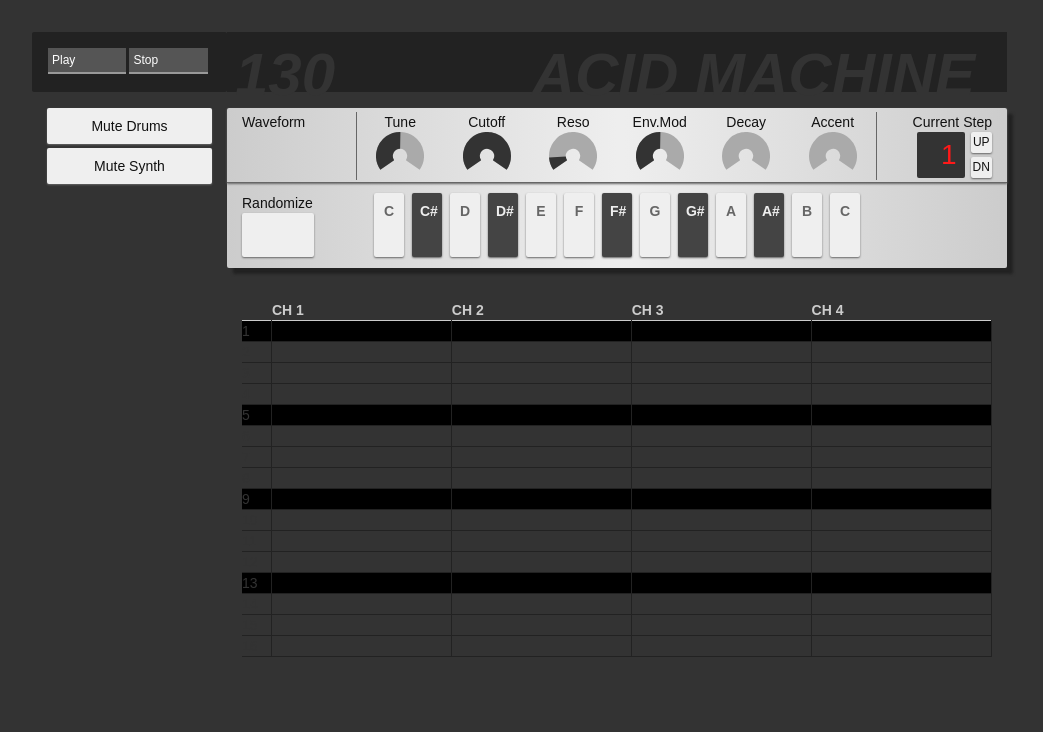
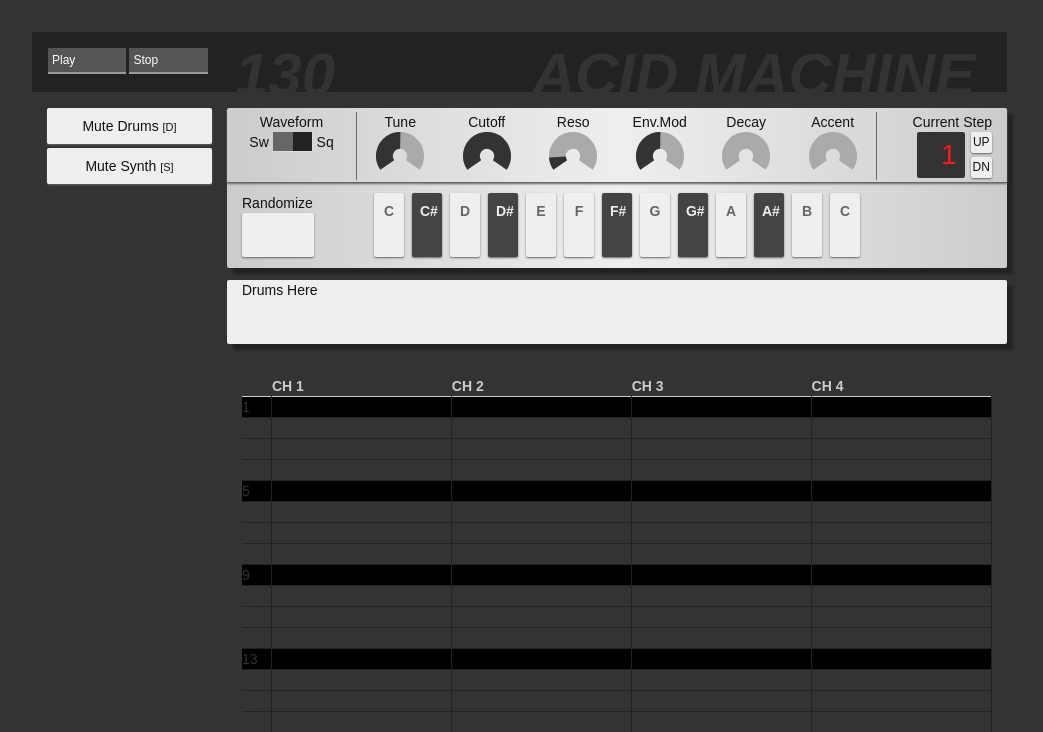
Before and after one commit to hitautodestruct/acidmachine, a PHP site: page / in a window 1280 px wide. Shown: the top 732 px of the page, without its empty margins (23-1066 px from the left). Run offline with PHP 8.4, Linux system fonts and the light colour scheme.

Commit message:
Added waveform selector

```diff
--- a/css/style.css
+++ b/css/style.css
@@ -13,6 +13,16 @@ zoom:1;
 vertical-align: top;
 }
 
+.instrument-shadow{
+	box-shadow: 6px 6px 3px #222222;
+}
+
+.drum1-main{
+	background:#EEE;
+	height:64px;
+	border-radius:2px;
+}
+
 .synth-main{
 	background: #cccccc;
 	background: -moz-linear-gradient(left,  #cccccc 0%, #eeeeee 50%, #eeeeee 51%, #cccccc 100%);
@@ -24,8 +34,6 @@ vertical-align: top;
 	filter: progid:DXImageTransform.Microsoft.gradient( startColorstr='#cccccc', endColorstr='#cccccc',GradientType=1 );
 
 	border-radius:2px;
-
-	box-shadow: 6px 6px 3px #222222;
 }
 
 .synth-controls-row{
@@ -291,3 +299,35 @@ vertical-align: top;
 .js-channel-notes tr{
 
 }
+
+.tiny-text {
+	font-size:11px;
+}
+
+.spacer-vertical{
+	height:12px;
+}
+
+.toggle-switch-bg{
+	background:#222;
+	width:40px;
+	height:20px;
+	border-right:1px solid #ddd;
+	border-bottom:1px solid #ddd;
+	cursor: pointer;
+}
+
+.toggle-switch-h{
+	background:#666;
+	height:100%;
+	width:20px;
+	float:left;
+	text-align:center;
+}
+
+.waveform-toggle-container{
+	text-align:center;
+}
+.toggle-switch-h-right{
+	float:right !important;
+}
--- a/index.php
+++ b/index.php
@@ -19,7 +19,7 @@ $notes=explode(',','C,C#,D,D#,E,F,F#,G,G#,A,A#,B,C');
 				<div class="btn ib" id="play_button">Play</div><div class="btn ib" id="stop_button">Stop</div>
 			</div>
 			<div class="col-xs-2 title-block">
-				<div class="" id="synth1_step" style="margin:0 !important;">130</div>
+				<div class="" style="margin:0 !important;">130</div>
 			</div>
 			<div class="col-xs-6 title-block">
 				<span class="pull-right" style="padding-right:32px;">ACID MACHINE</span>
@@ -30,18 +30,27 @@ $notes=explode(',','C,C#,D,D#,E,F,F#,G,G#,A,A#,B,C');
 
 			<!--Synth 1 Pattern Selector-->
 			<div class="col-xs-2">
-				<div id="muteDrums" class="btn-synth">Mute Drums</div>
-				<div id="muteSynth" class="btn-synth" style="margin-top:4px;">Mute Synth</div>
+				<div id="muteDrums" class="btn-synth">Mute Drums <span class="tiny-text">[D]</span></div>
+				<div id="muteSynth" class="btn-synth" style="margin-top:4px;">Mute Synth <span class="tiny-text">[S]</span></div>
 			</div>
 
 			<!--Synth 1 Main-->
-			<div class="col-xs-8 synth-main">
+			<div class="col-xs-8 synth-main instrument-shadow">
 
 				<!--Controls Row-->
 				<div class="row synth-controls-row">
 
-					<div class="col-xs-2 border-right">
+					<div class="col-xs-2 border-right waveform-toggle-container">
 						Waveform
+
+						<br>
+
+						<span class="ib">Sw</span>
+						<div class="toggle-switch-bg js-waveform-toggle ib" data-instrument-name="synth1">
+							<div class="toggle-switch-h"></div>
+						</div>
+						<span class="ib">Sq</span>
+
 					</div>
 
 					<div class="col-xs-8 border-right knobs">
@@ -130,6 +139,14 @@ $notes=explode(',','C,C#,D,D#,E,F,F#,G,G#,A,A#,B,C');
 
 		</div><!--End Row-->
 
+		<div class="spacer-vertical"></div>
+
+		<div class="row">
+			<div class="col-xs-2"></div>
+			<div class="col-xs-8 drum1-main instrument-shadow">Drums Here</div>
+			<div class="col-xs-2"></div>
+		</div>
+
 
 		<!--Note Storage Table-->
 		<div class="row" style="margin-top:32px;">
--- a/js/audio.js
+++ b/js/audio.js
@@ -6,7 +6,7 @@ var app = {
 	gainNode: null,
 	frequency: 100,
 	volume: [],
-	waveform: 'square',
+	waveform: [],
 	octave: 1,
 	detunePercentage: 0,
 	filter: null,
@@ -61,6 +61,9 @@ var app = {
 		app.oscillator = [];
 		app.oscillator['synth1'] = null;
 
+		//Setup waveforms array
+		app.waveform['synth1'] = 'sawtooth';
+
 		//Create the empty patterns for each intrument
 		for(var i=1; i<=app.patternCount; i++ ){
 			app.notes['synth1'][i] = new Array(app.patternLength);
@@ -105,13 +108,13 @@ var app = {
  		app.drums['drum1']['kick'][1][8] = true;
  		app.drums['drum1']['kick'][1][12] = true;
 
- 		app.drums['drum1']['ch'][1][2] = true;
- 		app.drums['drum1']['ch'][1][6] = true;
- 		app.drums['drum1']['ch'][1][10] = true;
- 		app.drums['drum1']['ch'][1][14] = true;
+ 		//app.drums['drum1']['ch'][1][2] = true;
+ 		//app.drums['drum1']['ch'][1][6] = true;
+ 		//app.drums['drum1']['ch'][1][10] = true;
+ 		//app.drums['drum1']['ch'][1][14] = true;
 
- 		app.drums['drum1']['rs'][1][13] = true;
- 		app.drums['drum1']['rs'][1][15] = true;
+ 		//app.drums['drum1']['rs'][1][13] = true;
+ 		//app.drums['drum1']['rs'][1][15] = true;
 
  		app.drums['drum1']['sd'][1][4] = true;
  		app.drums['drum1']['sd'][1][12] = true;
@@ -246,7 +249,7 @@ var app = {
 				//Osc settings
 				app.frequency[instrument] = freq;
 				app.gainNode.gain.value = app.volume[instrument];
-				app.oscillator[instrument].type = app.waveform;
+				app.oscillator[instrument].type = app.waveform[instrument];
 				app.oscillator[instrument].frequency.value = freq; // value in hertz
 				app.oscillator[instrument].detune.value = app.detunePercentage; // value in cents
 				app.oscillator[instrument].start();
@@ -287,9 +290,13 @@ var app = {
 	//----------------------------------------------------
 
 
-	setWaveform: function(waveform){
+	toggleWaveform: function(instrument){
 
-		app.waveform = waveform;
+		if(app.waveform[instrument] === 'sawtooth'){
+			app.waveform[instrument] = 'square';
+		} else {
+			app.waveform[instrument] = 'sawtooth';
+		}
 
 	},
 
```
Also changed, not shown: js/ui.js (+48 -2 lines).
